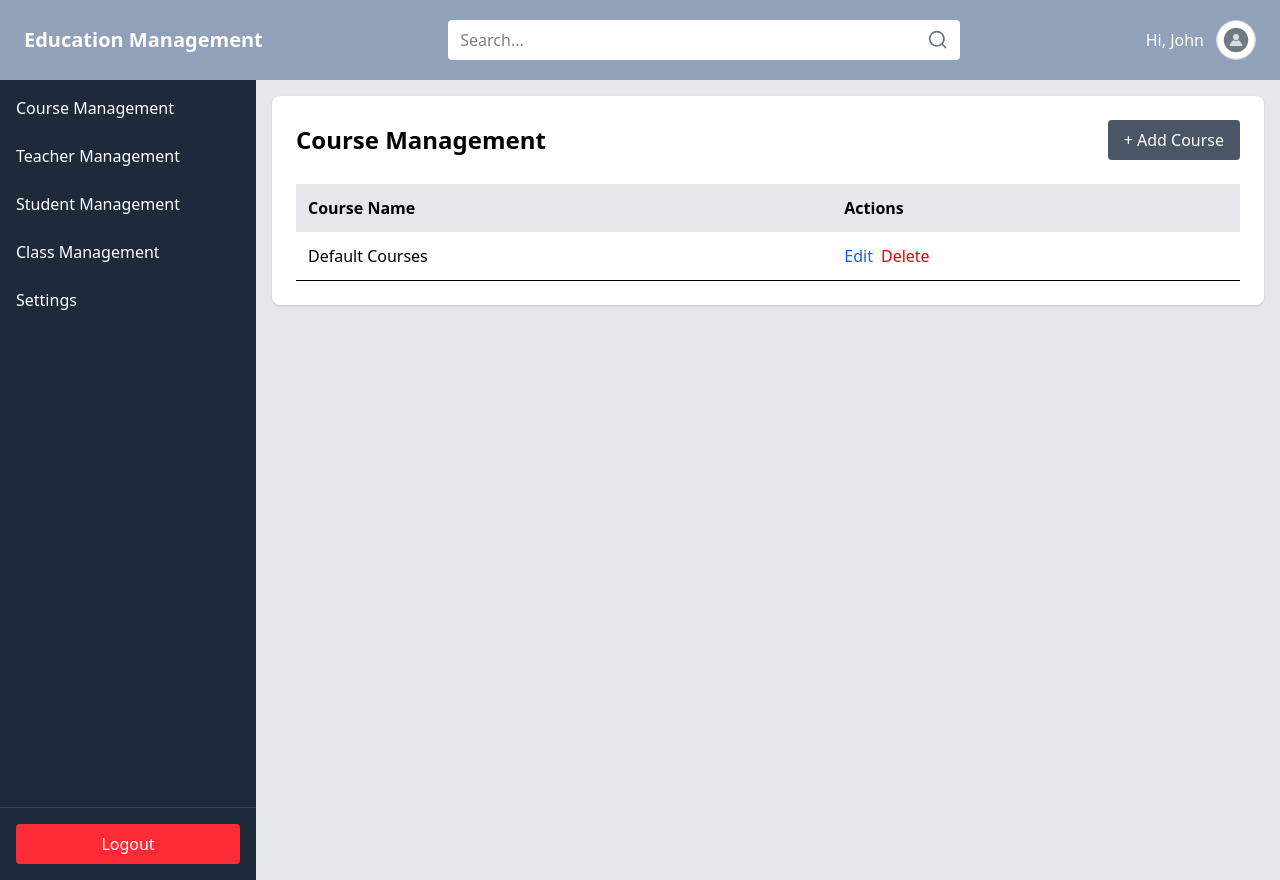
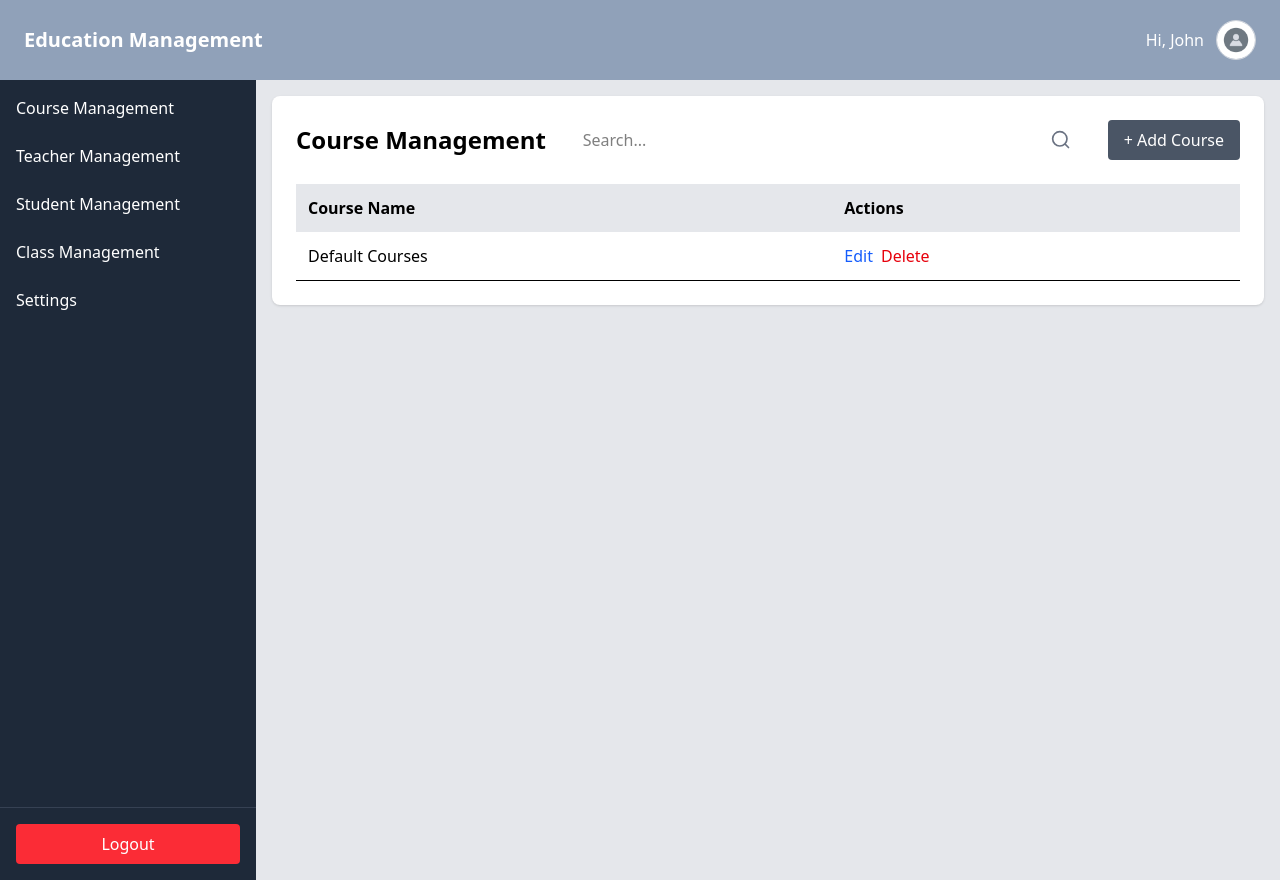
Before and after one commit to C-HaoNguyen/education-management-website, a React (Vite) app: page /course in a window 1280 px wide. Built offline with nearby package versions, Linux system fonts and the light colour scheme; no server answers.

Commit message:
Add filter for Course Table

```diff
--- a/src/components/CoursesComponent.tsx
+++ b/src/components/CoursesComponent.tsx
@@ -13,19 +13,29 @@ export default function CourseComponent() {
         description: "Default Courses"
     }]);
     const [newCourseName, setNewCourseName] = useState("");
+    const [filterValue, setFilterValue] = useState("");
 
 
     useEffect(() => {
         fetch("http://localhost:8080/courses/all")
             .then(response => response.json())
             .then(data => {
+                // sort part
                 const sortedCourses = [...data].sort((a, b) =>
                     a.description.localeCompare(b.description)
                 );
-                setCourses(sortedCourses)
+                // filter part
+                if (filterValue === "") {
+                    setCourses(sortedCourses);
+                } else {
+                    const filteredCourses = sortedCourses.filter(value => value.description.includes(filterValue));
+                    setCourses(filteredCourses)
+                }
+
             })
             .catch(error => console.error("Error:", error));
-    }, []);
+
+    }, [filterValue]); //dependency object
 
     function checkTimeValue(event: ChangeEvent<HTMLInputElement>) {
         const newValue = event.target.value;
@@ -141,6 +151,31 @@ export default function CourseComponent() {
             {/* Header */}
             <div className="flex justify-between items-center mb-6">
                 <h1 className="text-2xl font-bold">Course Management</h1>
+                {/* Thanh tìm kiếm (optional) */}
+                <div className="hidden md:block">
+                    <div className="relative w-128">
+                        <input
+                            type="text"
+                            placeholder="Search..."
+                            className="w-full h-10 px-3 py-1 rounded bg-white text-black border-gray focus:outline-blue-500"
+                            onChange={(e) => setFilterValue(e.target.value)}
+                        />
+                        <svg
+                              xmlns="http://www.w3.org/2000/svg"
+                              className="h-5 w-5 absolute right-3 top-1/2 -translate-y-1/2 text-gray-500"
+                              fill="none"
+                              viewBox="0 0 24 24"
+                              stroke="currentColor"
+                        >
+                            <path
+                                strokeLinecap="round"
+                                strokeLinejoin="round"
+                                strokeWidth={2}
+                                d="M21 21l-4.35-4.35m0 0A7.5 7.5 0 104.5 4.5a7.5 7.5 0 0012.15 12.15z"
+                            />
+                        </svg>
+                    </div>
+                </div>
                 <button className="bg-gray-600 text-white px-4 py-2 rounded hover:bg-gray-700" onClick={() => {
                     setShowAddModal(true);
                 }}>
--- a/src/components/HeaderComponent.tsx
+++ b/src/components/HeaderComponent.tsx
@@ -6,31 +6,6 @@ export default function HeaderComponent() {
                 {/* Logo / Tên */}
                 <div className="text-xl font-bold">
                     Education Management
-                </div>
-
-                {/* Thanh tìm kiếm (optional) */}
-                <div className="hidden md:block">
-                    <div className="relative w-128">
-                        <input
-                            type="text"
-                            placeholder="Search..."
-                            className="w-full h-10 px-3 py-1 rounded bg-white text-black border-gray focus:outline-blue-500"
-                        />
-                        <svg
-                              xmlns="http://www.w3.org/2000/svg"
-                              className="h-5 w-5 absolute right-3 top-1/2 -translate-y-1/2 text-gray-500"
-                              fill="none"
-                              viewBox="0 0 24 24"
-                              stroke="currentColor"
-                        >
-                            <path
-                                strokeLinecap="round"
-                                strokeLinejoin="round"
-                                strokeWidth={2}
-                                d="M21 21l-4.35-4.35m0 0A7.5 7.5 0 104.5 4.5a7.5 7.5 0 0012.15 12.15z"
-                            />
-                        </svg>
-                    </div>
                 </div>
 
                 {/* User info */}
```
